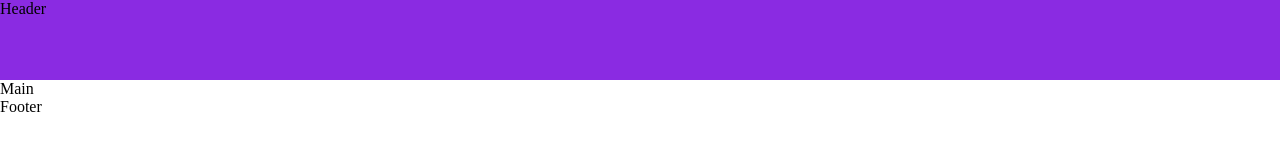
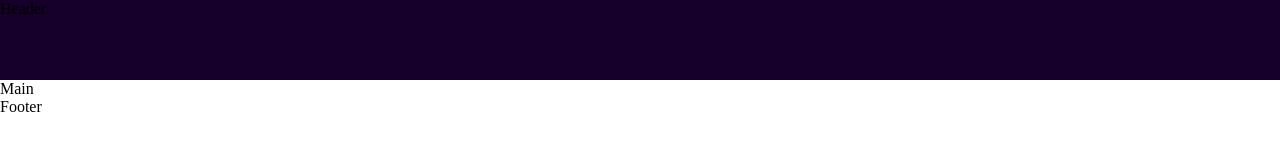
Before and after one commit to BurkovskayaAD/test, a plain HTML site: page index.html in a window 1280 px wide. Drawn offline with Linux system fonts and the light colour scheme.

Commit message:
cheange header color

```diff
--- a/style/style.css
+++ b/style/style.css
@@ -6,5 +6,5 @@ body {
 header {
     width: 100%;
     height: 80px;
-    background-color: blueviolet;
+    background-color: rgb(22, 0, 43);
 }
```
